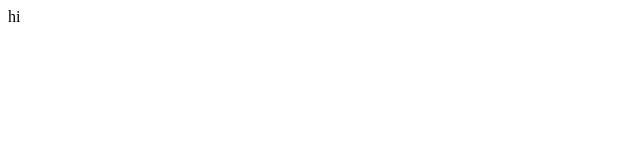
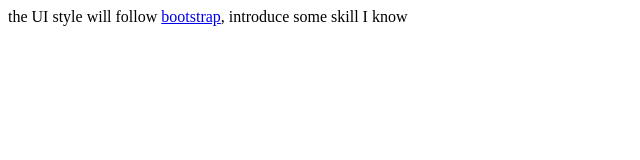
Before and after one commit to Jackey-Sparrow/jackey-sparrow.github.io, a plain HTML site: page index.html in a window 1280 px wide. Shown: the whole page, without its empty margins (0-640 px from the left). Drawn offline with Linux system fonts and the light colour scheme.

Commit message:
Update index.html

```diff
--- a/index.html
+++ b/index.html
@@ -2,6 +2,7 @@
 <html>
 <head></head>
 <body>
-    hi
+    <div>the UI style will follow
+    <a href="http://www.bootcss.com/">bootstrap</a>, introduce some skill I know</div>
 </body>
 </html>
```
